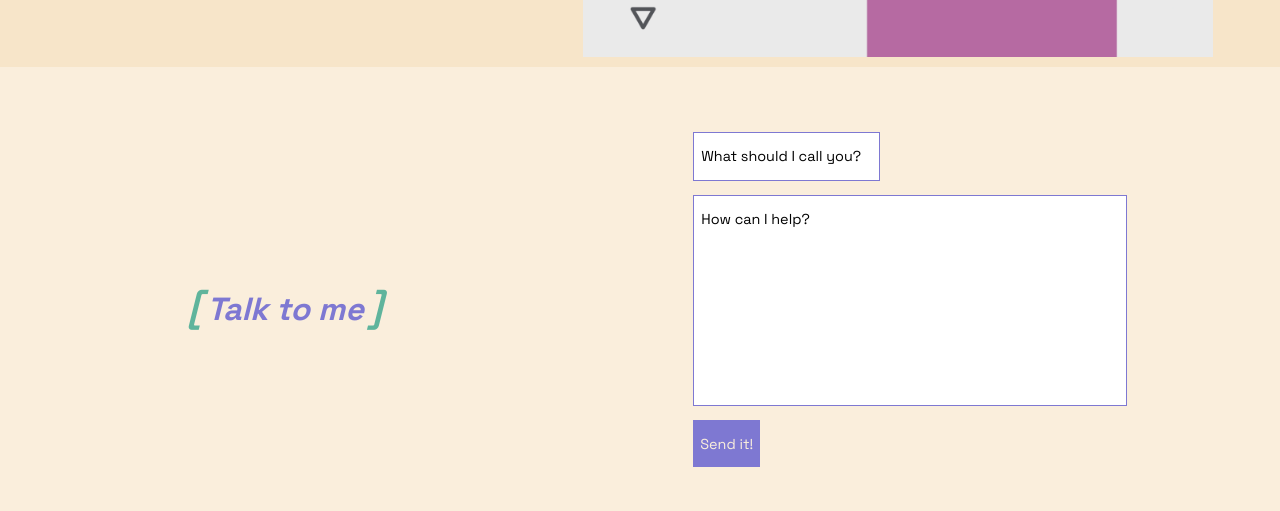
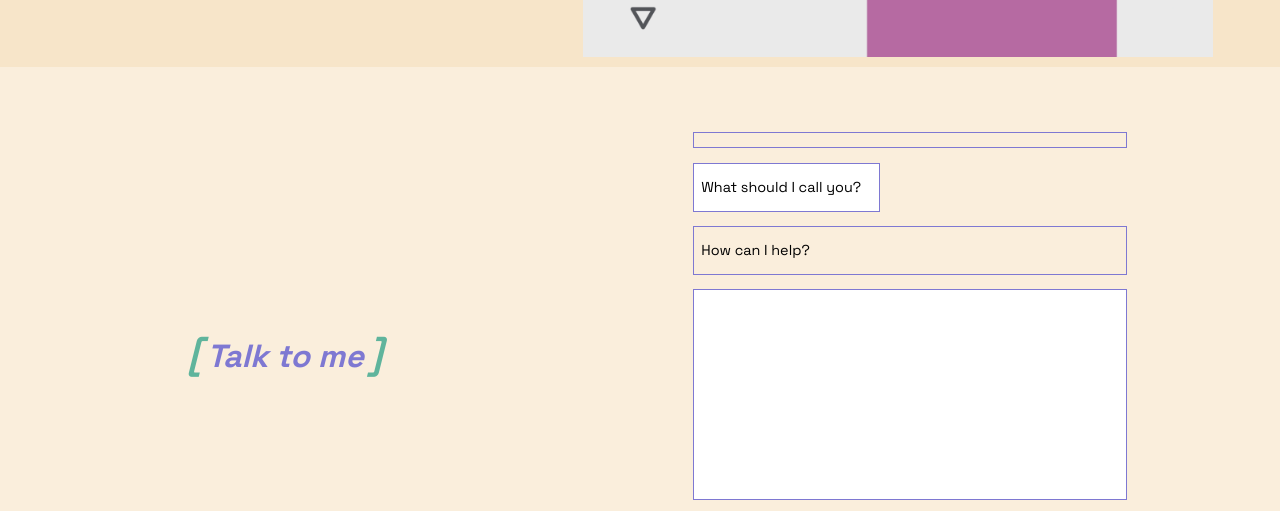
Before and after one commit to StuFleisher/PortfolioSite, a plain HTML site: page index.html in a window 1280 px wide. Shown: the part 1922-2433 px from the top of the page. Drawn offline with Linux system fonts and the light colour scheme.

Commit message:
updated index.html forms

```diff
--- a/index.html
+++ b/index.html
@@ -97,8 +97,10 @@
       </div>
       <div class="contact-form">
         <form action="mailto:stufleisher@gmail.com" method="post" enctype="text/plain">
+          <p></p>
           <input type="text" name="Name" id="name" value="What should I call you?">
-          <Textarea rows="6" cols="50">How can I help?</Textarea>
+          <p>How can I help?</p>
+          <Textarea rows="6" cols="50"></Textarea>
           <button type="submit">Send it!</button>
         </form>
       </div>
```
